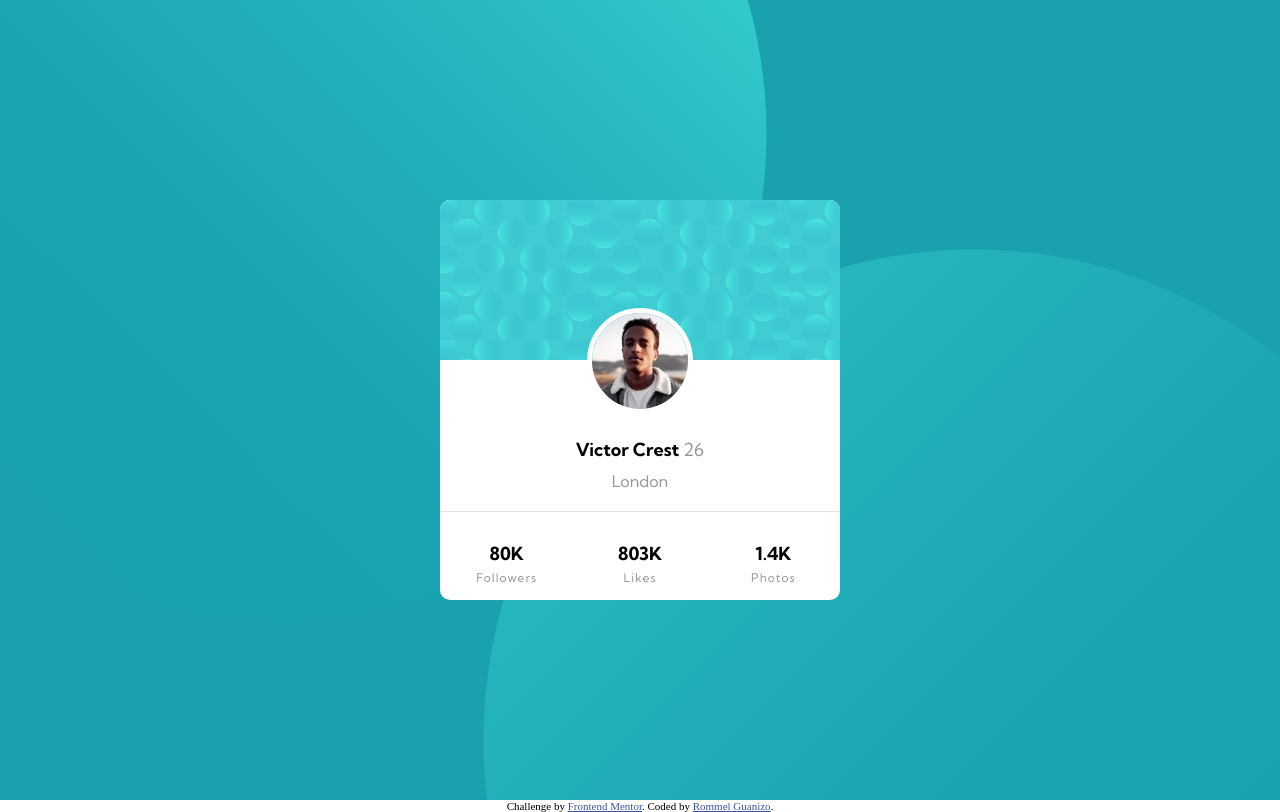
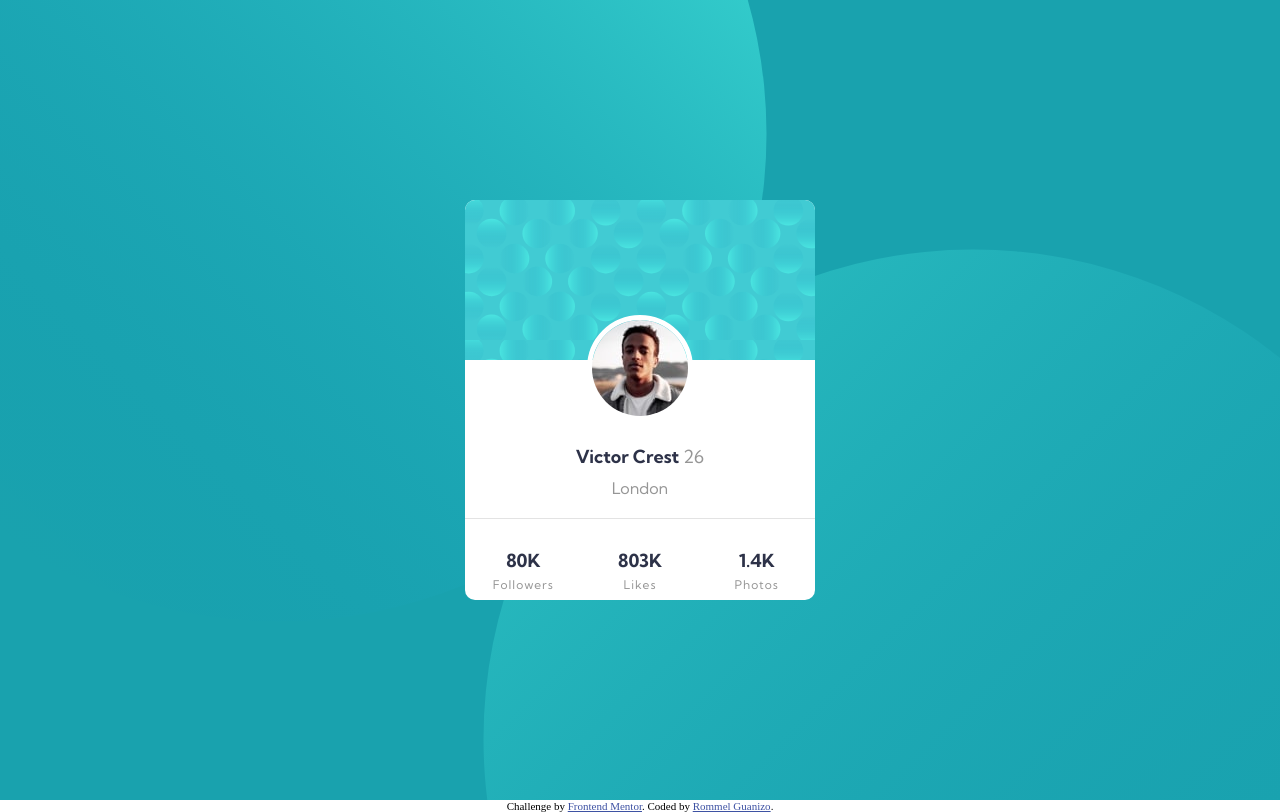
Before and after one commit to guanizorommel/Front-End-Mentor-3, a plain HTML site: page index.html in a window 1280 px wide. Drawn offline with Linux system fonts and the light colour scheme.

Commit message:
font color and container width

```diff
--- a/css/style.css
+++ b/css/style.css
@@ -10,6 +10,7 @@ h1, h2, p {
 h1 {
     font-size: 18px;
     font-weight: 700;
+    color: hsl(229, 23%, 23%);
 }
 
 p {
@@ -32,7 +33,7 @@ section {
 }
 
 .container {
-    width: 400px;
+    width: 350px;
     height: 400px;
     background-color: #fff;
     border-radius: 10px;
```
